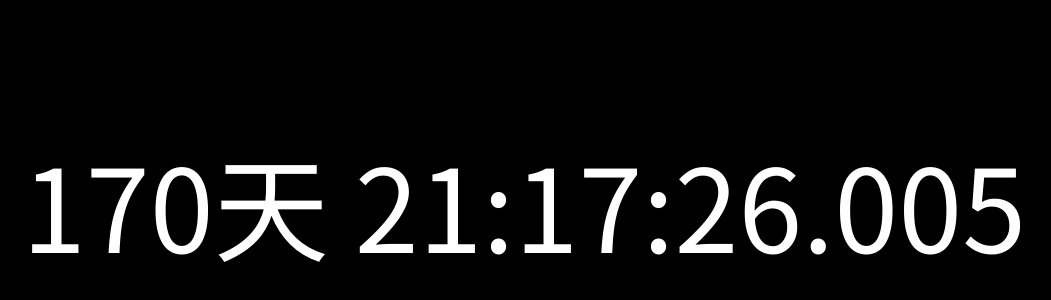
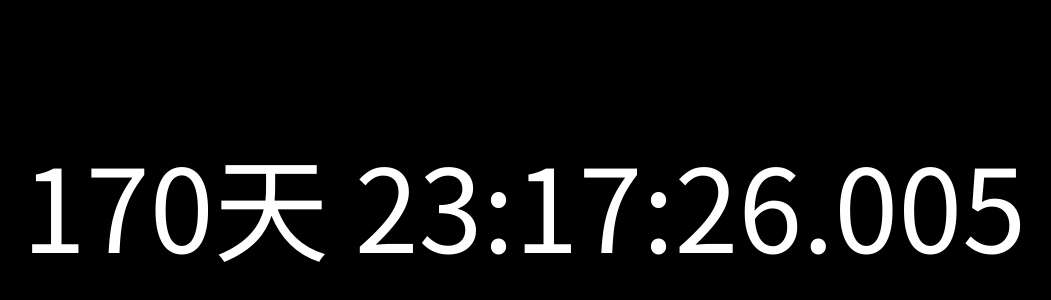
Before and after one commit to SmallSun697/ExamCountdown, a website: page main.html in a window 1280 px wide. Shown: the part 398-698 px from the top of the page, without its empty margins (116-1167 px from the left). Drawn offline with Linux system fonts and the light colour scheme.

Commit message:
fix:Time(main.js)

```diff
--- a/main.html
+++ b/main.html
@@ -36,7 +36,7 @@
     </div>
 </div>
 <script>
-    const endDate = "2025-04-26T08:20:00.000";
+    const endDate = "2025-04-26T10:20:00.000";
     const end = new Date(endDate).getTime();
 
     function updateCountdown() {
```
